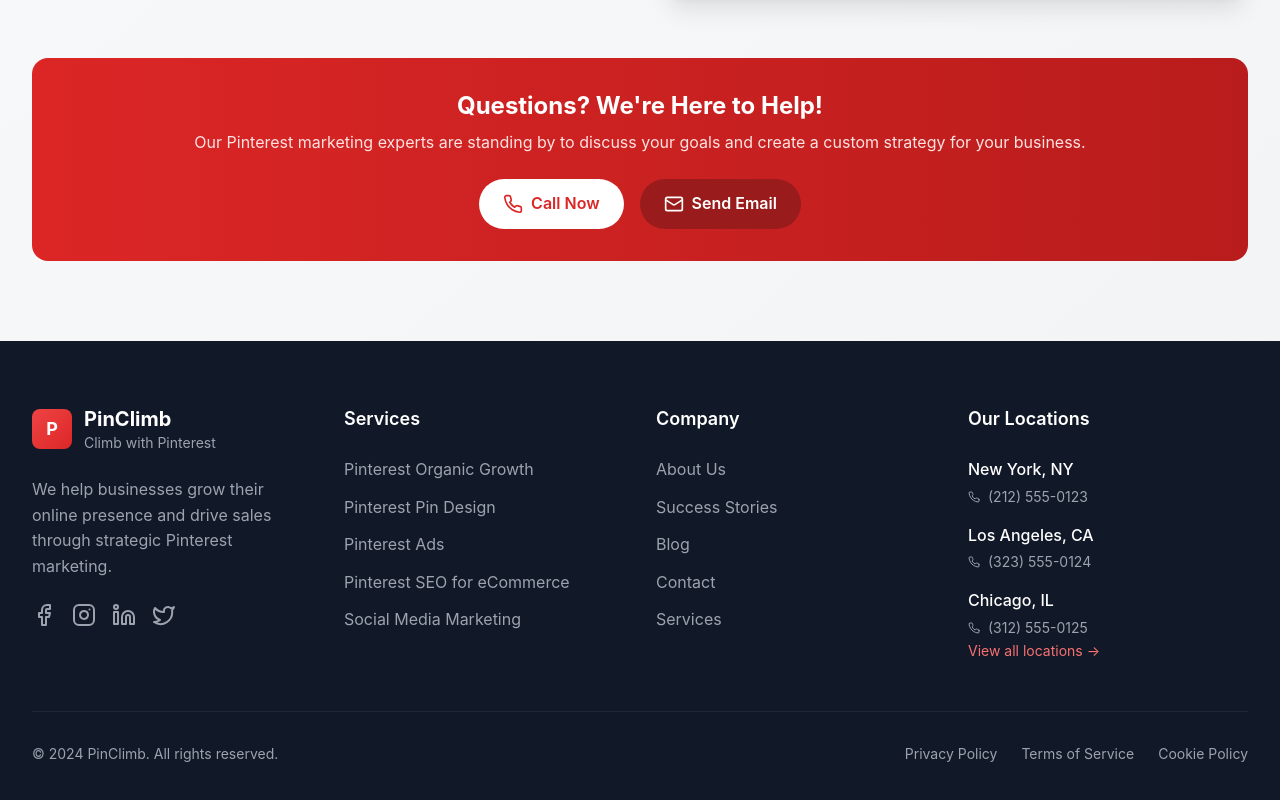
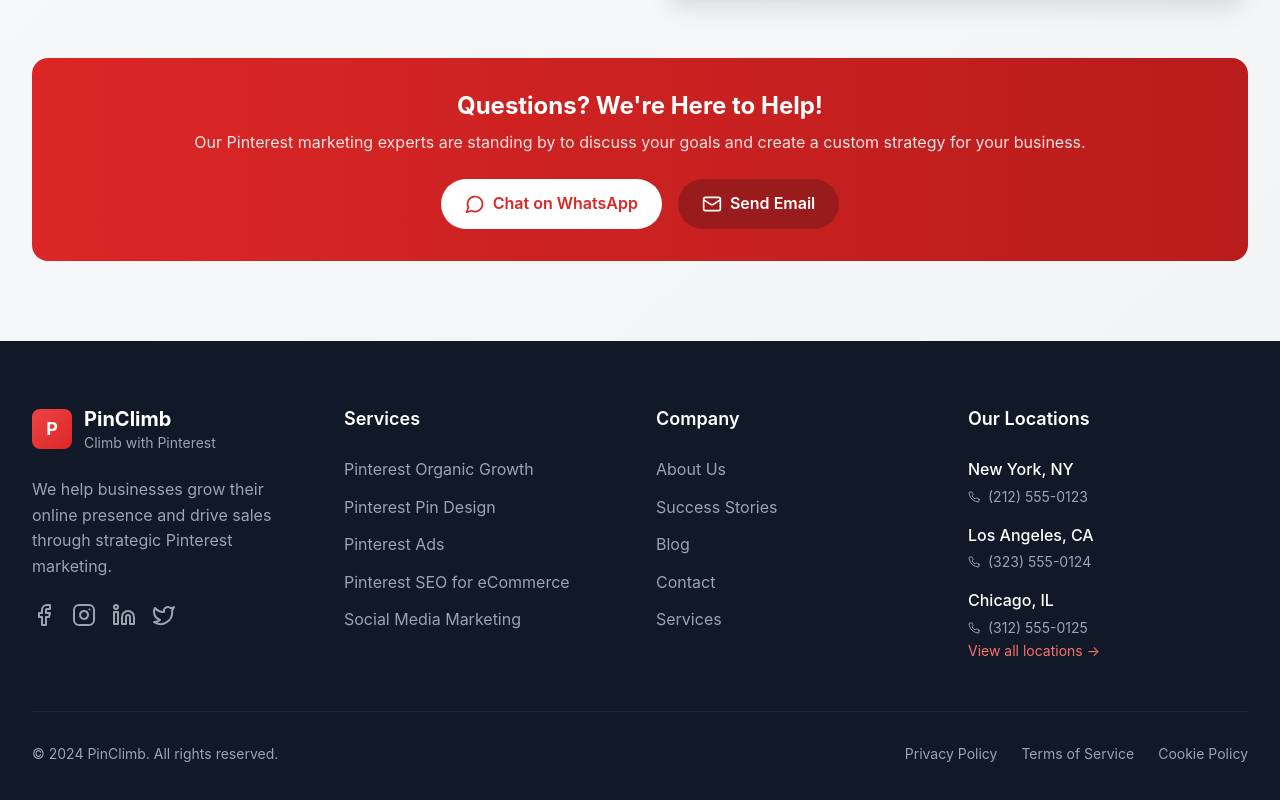
Before and after one commit to sahriararman/pin15, a React (Vite) app: page / in a window 1280 px wide. Shown: the part 10958-11758 px from the top of the page. Built offline with nearby package versions, Linux system fonts and the light colour scheme.

Commit message:
Update GeneralContact.tsx

```diff
--- a/src/components/GeneralContact.tsx
+++ b/src/components/GeneralContact.tsx
@@ -1,5 +1,5 @@
 import React from 'react';
-import { Phone, Mail, Clock, MapPin, ArrowRight } from 'lucide-react';
+import { Phone, Mail, Clock, MapPin, ArrowRight, MessageCircle } from 'lucide-react';
 
 export const GeneralContact: React.FC = () => {
   const handleContactClick = () => {
@@ -118,11 +118,13 @@ export const GeneralContact: React.FC = () => {
           </p>
           <div className="flex flex-col sm:flex-row gap-4 justify-center">
             <a
-              href="tel:8005557468"
+              href="https://wa.me/18005557468?text=Hi! I'm interested in Pinterest marketing services. Can you help me get started?"
+              target="_blank"
+              rel="noopener noreferrer"
               className="bg-white text-red-600 py-3 px-6 rounded-full font-semibold hover:bg-red-50 transition-colors duration-200 flex items-center justify-center"
             >
-              <Phone className="w-5 h-5 mr-2" />
-              Call Now
+              <MessageCircle className="w-5 h-5 mr-2" />
+              Chat on WhatsApp
             </a>
             <button
               onClick={handleContactClick}
```
